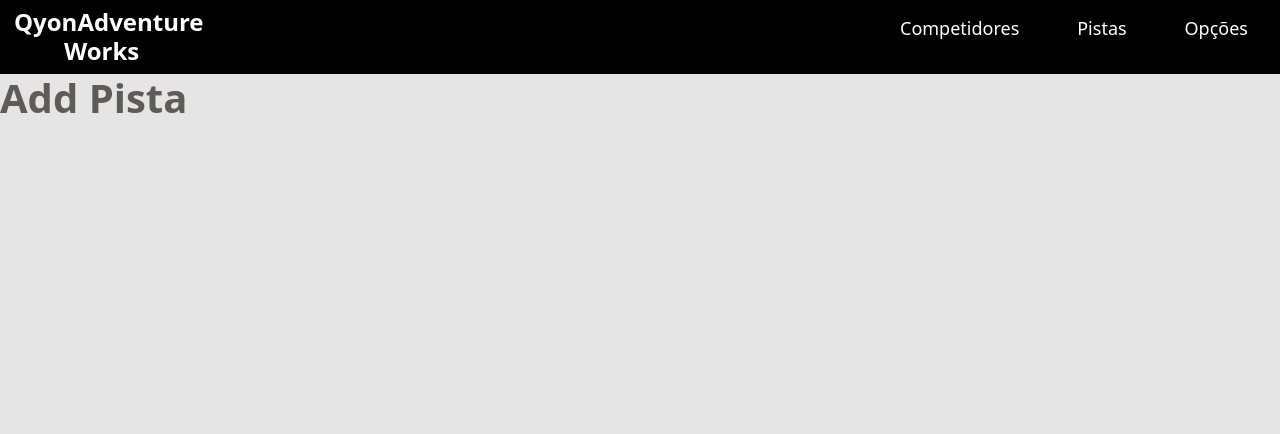
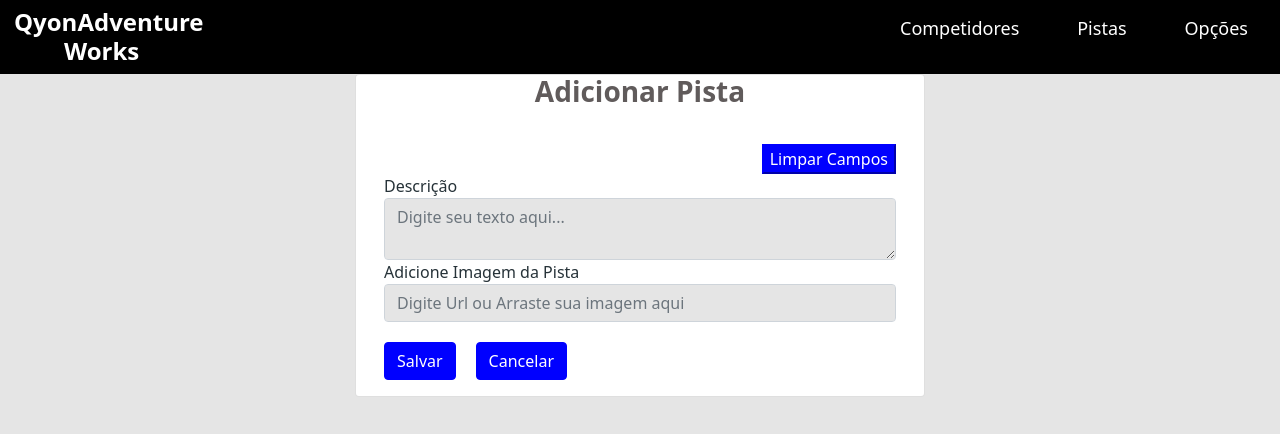
Before and after one commit to Deividwb/QyonAdventureWorks, a React (Create React App) app in the folder front-web-react/: page /adicionar/pista in a window 1280 px wide. Shown: the top 434 px of the page. Built offline with nearby package versions, Linux system fonts and the light colour scheme.

Commit message:
Creation Page AddRunWay

```diff
--- a/front-web-react/src/pages/AddHiking/index.tsx
+++ b/front-web-react/src/pages/AddHiking/index.tsx
@@ -1,9 +1,55 @@
 import "./styles.css";
+import { Link } from "react-router-dom";
 
 
 const AddHiking = () => {
   return (
-      <h1>Add Pista</h1>
+    <div>
+    <div className="container">
+      <div className="row">
+        <div className="card col-md-6 offset-md-3 offset-md-3">
+          <h3 className="text-center">Adicionar Pista</h3>
+
+          <div className="card-body">
+            <form action="/competidores">
+
+              <div className="btn-reset">
+              <input
+                className="btn-secondary"
+                type="reset"
+                value="Limpar Campos"
+              />
+              </div>
+
+              <div>
+                <label htmlFor="ctrl-descripton">Descrição</label>
+                <textarea className="form-control" name="descripton" id="ctrl-descripton" placeholder="Digite seu texto aqui..."></textarea>
+              </div>
+
+              <div>
+                <label htmlFor="ctrl-temperature">Adicione Imagem da Pista</label>
+                <input
+                  id="ctrl-temperature"
+                  placeholder="Digite Url ou Arraste sua imagem aqui"
+                  name="temperature"
+                  className="form-control"
+                />
+              </div>
+
+
+              <Link className="btn btn-secondary" to="/competidores">
+                Salvar
+              </Link>
+
+              <Link className="btn btn-secondary btn-cancel" to="/competidores">
+                 Cancelar
+              </Link>
+            </form>
+          </div>
+        </div>
+      </div>
+    </div>
+  </div>
   );
 };
 
--- a/front-web-react/src/pages/AddHiking/styles.css
+++ b/front-web-react/src/pages/AddHiking/styles.css
@@ -0,0 +1,3 @@
+.btn-secondary{
+    margin-top: 20PX;
+}
```
